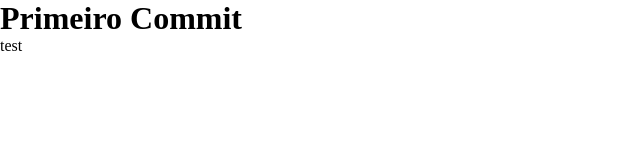
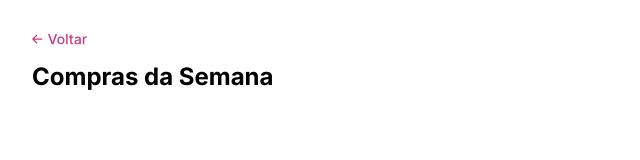
Before and after one commit to Liamrosado/Quicklist, a plain HTML site: page index.html in a window 1280 px wide. Shown: the whole page, without its empty margins (0-640 px from the left). Drawn offline with Linux system fonts and the light colour scheme.

Commit message:
adding the input "back" and the title

```diff
--- a/index.html
+++ b/index.html
@@ -12,8 +12,15 @@
         <link rel="stylesheet" href="style.css">
     </head>
     <body>
-        <h1>Primeiro Commit</h1>
-        <p>test</p>
+        <main>
+            <header id="compras">
+                <input type="image" src="imgs/link button.svg" alt="botão de voltar">
+                <h1>Compras da Semana</h1>
+            </header>
+
+
+
+        </main>
 
         <script src="scripts.js"></script>
     </body>
--- a/style.css
+++ b/style.css
@@ -31,3 +31,43 @@ box-sizing: border-box;
 --border-hover:#B9C2D0;
 
 }
+
+
+main{
+  max-width: 327px;
+  height: fit-content;
+  padding-inline: 2rem;
+  padding-top: 2.125rem;
+}
+
+#compras{
+    display: grid;
+    gap: 16px;
+    width: 325px;
+
+   & h1{
+        font: var(--title);
+    }
+
+}
+
+
+
+
+
+
+
+
+
+
+
+
+@media (width > 80rem){
+
+    main{
+        width: 631px;
+        height: fit-content;
+        margin-inline: 23.125rem;
+
+    }
+}
```
